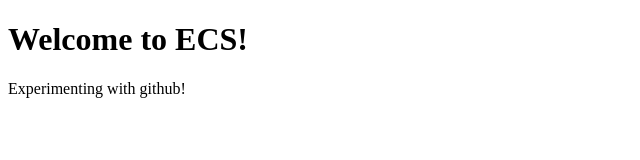
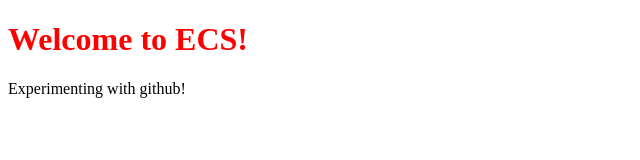
Before and after one commit to rmhollenbeck/rmhollenbeck.github.io, a plain HTML site: page index.html in a window 1280 px wide. Shown: the whole page, without its empty margins (0-640 px from the left). Drawn offline with Linux system fonts and the light colour scheme.

Commit message:
Update index.html

```diff
--- a/index.html
+++ b/index.html
@@ -4,7 +4,7 @@
         <title>Experimenting</title>
         <meta charset="utf-8">
 
-        <link rel="stylesheet" type="text/css" href="/static/experiment.css">
+        <link rel="stylesheet" type="text/css" href="/static/example.css">
 
     </head>
     <body>
```
